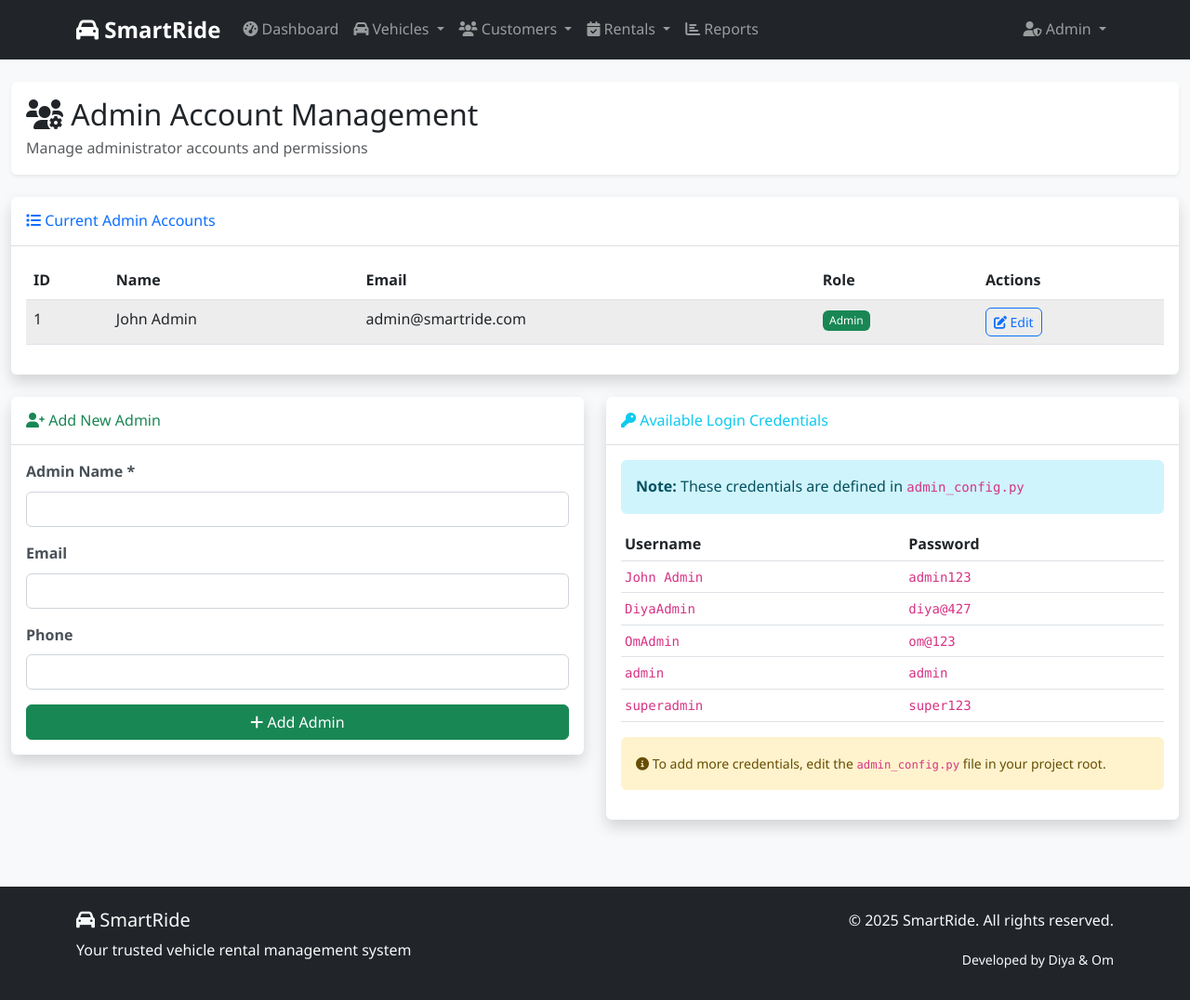
After one commit to 7248-om/SmartRide-Rental-Management-System, a Flask app: page /admin/admin-management in a window 1280 px wide. The commit adds this page. Shown: the whole page at 93% size. Run offline with Flask 3, Linux system fonts and the light colour scheme; the visitor is signed in with stand-in values (Sample User, id 1); data comes from the database, SQL or seed files in the repository; some libraries are stand-ins or nearby versions.

Commit message:
admin logins updated

```diff
--- a/app.py
+++ b/app.py
@@ -16,6 +16,7 @@ import os
 from functools import wraps
 import logging
 from dotenv import load_dotenv
+from admin_config import ADMIN_CREDENTIALS
 
 # Load environment variables
 load_dotenv()
@@ -310,22 +311,47 @@ def admin_login():
         username = request.form['username']
         password = request.form['password']
 
-        # Validate admin credentials
+        # Check against configuration file first
+        if username in ADMIN_CREDENTIALS and ADMIN_CREDENTIALS[username] == password:
+            # Try to find admin in database, create if not exists
+            admin = execute_query(
+                "SELECT StaffID, Name, Role FROM Staff WHERE Name = %s",
+                (username,),
+                fetch_one=True
+            )
+
+            # If admin not in database, create them
+            if not admin:
+                execute_query(
+                    "INSERT INTO Staff (Name, Role, Email) VALUES (%s, 'Admin', %s)",
+                    (username, f"{username.lower().replace(' ', '')}@smartride.com")
+                )
+                admin = execute_query(
+                    "SELECT StaffID, Name, Role FROM Staff WHERE Name = %s",
+                    (username,),
+                    fetch_one=True
+                )
+
+            if admin:
+                session['admin_id'] = admin['StaffID']
+                session['admin_name'] = admin['Name']
+                flash(f'Welcome, {admin["Name"]}!', 'success')
+                return redirect(url_for('admin_dashboard'))
+
+        # Fallback: check database with default password
         admin = execute_query(
             "SELECT StaffID, Name, Role FROM Staff WHERE Name = %s AND Role = 'Admin'",
             (username,),
             fetch_one=True
         )
 
-        # For demo purposes, use simple password check
-        # In production, use hashed passwords
-        if admin and password == 'admin123':  # Change this!
+        if admin and password == 'admin123':
             session['admin_id'] = admin['StaffID']
             session['admin_name'] = admin['Name']
             flash(f'Welcome, {admin["Name"]}!', 'success')
             return redirect(url_for('admin_dashboard'))
-        else:
-            flash('Invalid credentials.', 'error')
+
+        flash('Invalid credentials.', 'error')
 
     return render_template('admin/login.html')
 
@@ -483,6 +509,90 @@ def admin_vehicles():
                          page=page,
                          total_pages=total_pages)
 
+@app.route('/admin/admin-management')
+@admin_required
+def admin_management():
+    """Admin account management"""
+    admins = execute_query(
+        "SELECT StaffID, Name, Role, Email FROM Staff WHERE Role = 'Admin' ORDER BY Name",
+        fetch_all=True
+    ) or []
+
+    return render_template('admin/admin_management.html', admins=admins)
+
+@app.route('/admin/admin-management/add', methods=['POST'])
+@admin_required
+def add_admin():
+    """Add new admin"""
+    name = request.form['name']
+    email = request.form.get('email', '')
+    phone = request.form.get('phone', '')
+
+    # Check if admin already exists
+    existing = execute_query(
+        "SELECT StaffID FROM Staff WHERE Name = %s",
+        (name,),
+        fetch_one=True
+    )
+
+    if existing:
+        flash('Admin with this name already exists.', 'error')
+    else:
+        result = execute_query(
+            "INSERT INTO Staff (Name, Role, Email, Phone) VALUES (%s, 'Admin', %s, %s)",
+            (name, email or None, phone or None)
+        )
+
+        if result:
+            flash(f'Admin "{name}" added successfully!', 'success')
+        else:
+            flash('Failed to add admin.', 'error')
+
+    return redirect(url_for('admin_management'))
+
+@app.route('/admin/admin-management/edit', methods=['POST'])
+@admin_required
+def edit_admin():
+    """Edit admin"""
+    admin_id = request.form['admin_id']
+    name = request.form['name']
+    email = request.form.get('email', '')
+
+    result = execute_query(
+        "UPDATE Staff SET Name = %s, Email = %s WHERE StaffID = %s",
+        (name, email or None, admin_id)
+    )
+
+    if result:
+        flash('Admin updated successfully!', 'success')
+    else:
+        flash('Failed to update admin.', 'error')
+
+    return redirect(url_for('admin_management'))
+
+@app.route('/admin/admin-management/delete', methods=['POST'])
+@admin_required
+def delete_admin():
+    """Delete admin"""
+    admin_id = request.form['admin_id']
+
+    # Don't allow deleting self
+    if int(admin_id) == session.get('admin_id'):
+        flash('You cannot delete your own account.', 'error')
+        return redirect(url_for('admin_management'))
+
+    result = execute_query(
+        "DELETE FROM Staff WHERE StaffID = %s AND Role = 'Admin'",
+        (admin_id,)
+    )
+
+    if result:
+        flash('Admin deleted successfully!', 'success')
+    else:
+        flash('Failed to delete admin.', 'error')
+
+    return redirect(url_for('admin_management'))
+
 @app.route('/admin/logout')
 def admin_logout():
     """Admin logout"""
--- /dev/null
+++ b/templates/admin/admin_management.html
@@ -0,0 +1,218 @@
+{% extends "admin/dashboard.html" %}
+
+{% block title %}Admin Management - SmartRide{% endblock %}
+
+{% block content %}
+<div class="container-fluid py-4">
+    <!-- Page Header -->
+    <div class="row mb-4">
+        <div class="col-12">
+            <div class="card">
+                <div class="card-body">
+                    <h2 class="mb-1"><i class="fas fa-users-cog"></i> Admin Account Management</h2>
+                    <p class="text-muted mb-0">Manage administrator accounts and permissions</p>
+                </div>
+            </div>
+        </div>
+    </div>
+
+    <!-- Current Admin Accounts -->
+    <div class="row mb-4">
+        <div class="col-12">
+            <div class="card shadow">
+                <div class="card-header py-3">
+                    <h6 class="m-0 font-weight-bold text-primary">
+                        <i class="fas fa-list"></i> Current Admin Accounts
+                    </h6>
+                </div>
+                <div class="card-body">
+                    <div class="table-responsive">
+                        <table class="table table-striped">
+                            <thead>
+                                <tr>
+                                    <th>ID</th>
+                                    <th>Name</th>
+                                    <th>Email</th>
+                                    <th>Role</th>
+                                    <th>Actions</th>
+                                </tr>
+                            </thead>
+                            <tbody>
+                                {% if admins %}
+                                    {% for admin in admins %}
+                                    <tr>
+                                        <td>{{ admin.StaffID }}</td>
+                                        <td>{{ admin.Name }}</td>
+                                        <td>{{ admin.Email or 'Not set' }}</td>
+                                        <td><span class="badge bg-success">{{ admin.Role }}</span></td>
+                                        <td>
+                                            <button class="btn btn-sm btn-outline-primary" onclick="editAdmin({{ admin.StaffID }}, '{{ admin.Name }}', '{{ admin.Email }}')">
+                                                <i class="fas fa-edit"></i> Edit
+                                            </button>
+                                            {% if admin.StaffID != session.get('admin_id') %}
+                                            <button class="btn btn-sm btn-outline-danger" onclick="deleteAdmin({{ admin.StaffID }}, '{{ admin.Name }}')">
+                                                <i class="fas fa-trash"></i> Delete
+                                            </button>
+                                            {% endif %}
+                                        </td>
+                                    </tr>
+                                    {% endfor %}
+                                {% else %}
+                                    <tr>
+                                        <td colspan="5" class="text-center text-muted">No admin accounts found</td>
+                                    </tr>
+                                {% endif %}
+                            </tbody>
+                        </table>
+                    </div>
+                </div>
+            </div>
+        </div>
+    </div>
+
+    <!-- Add New Admin -->
+    <div class="row">
+        <div class="col-lg-6">
+            <div class="card shadow">
+                <div class="card-header py-3">
+                    <h6 class="m-0 font-weight-bold text-success">
+                        <i class="fas fa-user-plus"></i> Add New Admin
+                    </h6>
+                </div>
+                <div class="card-body">
+                    <form method="POST" action="/admin/admin-management/add">
+                        <div class="mb-3">
+                            <label for="adminName" class="form-label">Admin Name *</label>
+                            <input type="text" class="form-control" id="adminName" name="name" required>
+                        </div>
+                        <div class="mb-3">
+                            <label for="adminEmail" class="form-label">Email</label>
+                            <input type="email" class="form-control" id="adminEmail" name="email">
+                        </div>
+                        <div class="mb-3">
+                            <label for="adminPhone" class="form-label">Phone</label>
+                            <input type="tel" class="form-control" id="adminPhone" name="phone">
+                        </div>
+                        <div class="d-grid">
+                            <button type="submit" class="btn btn-success">
+                                <i class="fas fa-plus"></i> Add Admin
+                            </button>
+                        </div>
+                    </form>
+                </div>
+            </div>
+        </div>
+
+        <!-- Current Login Credentials -->
+        <div class="col-lg-6">
+            <div class="card shadow">
+                <div class="card-header py-3">
+                    <h6 class="m-0 font-weight-bold text-info">
+                        <i class="fas fa-key"></i> Available Login Credentials
+                    </h6>
+                </div>
+                <div class="card-body">
+                    <div class="alert alert-info">
+                        <strong>Note:</strong> These credentials are defined in <code>admin_config.py</code>
+                    </div>
+                    <table class="table table-sm">
+                        <thead>
+                            <tr>
+                                <th>Username</th>
+                                <th>Password</th>
+                            </tr>
+                        </thead>
+                        <tbody>
+                            <tr>
+                                <td><code>John Admin</code></td>
+                                <td><code>admin123</code></td>
+                            </tr>
+                            <tr>
+                                <td><code>DiyaAdmin</code></td>
+                                <td><code>diya@427</code></td>
+                            </tr>
+                            <tr>
+                                <td><code>OmAdmin</code></td>
+                                <td><code>om@123</code></td>
+                            </tr>
+                            <tr>
+                                <td><code>admin</code></td>
+                                <td><code>admin</code></td>
+                            </tr>
+                            <tr>
+                                <td><code>superadmin</code></td>
+                                <td><code>super123</code></td>
+                            </tr>
+                        </tbody>
+                    </table>
+
+                    <div class="alert alert-warning mt-3">
+                        <small>
+                            <i class="fas fa-info-circle"></i>
+                            To add more credentials, edit the <code>admin_config.py</code> file in your project root.
+                        </small>
+                    </div>
+                </div>
+            </div>
+        </div>
+    </div>
+</div>
+
+<!-- Edit Admin Modal -->
+<div class="modal fade" id="editAdminModal" tabindex="-1">
+    <div class="modal-dialog">
+        <div class="modal-content">
+            <div class="modal-header">
+                <h5 class="modal-title"><i class="fas fa-edit"></i> Edit Admin</h5>
+                <button type="button" class="btn-close" data-bs-dismiss="modal"></button>
+            </div>
+            <form method="POST" action="/admin/admin-management/edit" id="editAdminForm">
+                <div class="modal-body">
+                    <input type="hidden" id="editAdminId" name="admin_id">
+                    <div class="mb-3">
+                        <label for="editAdminName" class="form-label">Name</label>
+                        <input type="text" class="form-control" id="editAdminName" name="name" required>
+                    </div>
+                    <div class="mb-3">
+                        <label for="editAdminEmail" class="form-label">Email</label>
+                        <input type="email" class="form-control" id="editAdminEmail" name="email">
+                    </div>
+                </div>
+                <div class="modal-footer">
+                    <button type="button" class="btn btn-secondary" data-bs-dismiss="modal">Cancel</button>
+                    <button type="submit" class="btn btn-primary">Save Changes</button>
+                </div>
+            </form>
+        </div>
+    </div>
+</div>
+
+<script>
+function editAdmin(id, name, email) {
+    document.getElementById('editAdminId').value = id;
+    document.getElementById('editAdminName').value = name;
+    document.getElementById('editAdminEmail').value = email || '';
+
+    const modal = new bootstrap.Modal(document.getElementById('editAdminModal'));
+    modal.show();
+}
+
+function deleteAdmin(id, name) {
+    if (confirm(`Are you sure you want to delete admin "${name}"?`)) {
+        // Create form and submit
+        const form = document.createElement('form');
+        form.method = 'POST';
+        form.action = '/admin/admin-management/delete';
+
+        const input = document.createElement('input');
+        input.type = 'hidden';
+        input.name = 'admin_id';
+        input.value = id;
+
+        form.appendChild(input);
+        document.body.appendChild(form);
+        form.submit();
+    }
+}
+</script>
+{% endblock %}
--- a/templates/admin/dashboard.html
+++ b/templates/admin/dashboard.html
@@ -48,7 +48,7 @@
     </a>
     <ul class="dropdown-menu">
         <li><a class="dropdown-item" href="/admin/profile"><i class="fas fa-user-edit"></i> Profile</a></li>
-        <li><a class="dropdown-item" href="/admin/staff"><i class="fas fa-users-cog"></i> Staff Management</a></li>
+        <li><a class="dropdown-item" href="/admin/admin-management"><i class="fas fa-users-cog"></i> Admin Management</a></li>
         <li><a class="dropdown-item" href="/admin/settings"><i class="fas fa-cog"></i> Settings</a></li>
         <li><hr class="dropdown-divider"></li>
         <li><a class="dropdown-item" href="/admin/logout"><i class="fas fa-sign-out-alt"></i> Logout</a></li>
```
Also changed, not shown: ADMIN_ACCOUNTS.md (added, +56 -0 lines), admin_config.py (added, +16 -0 lines).
